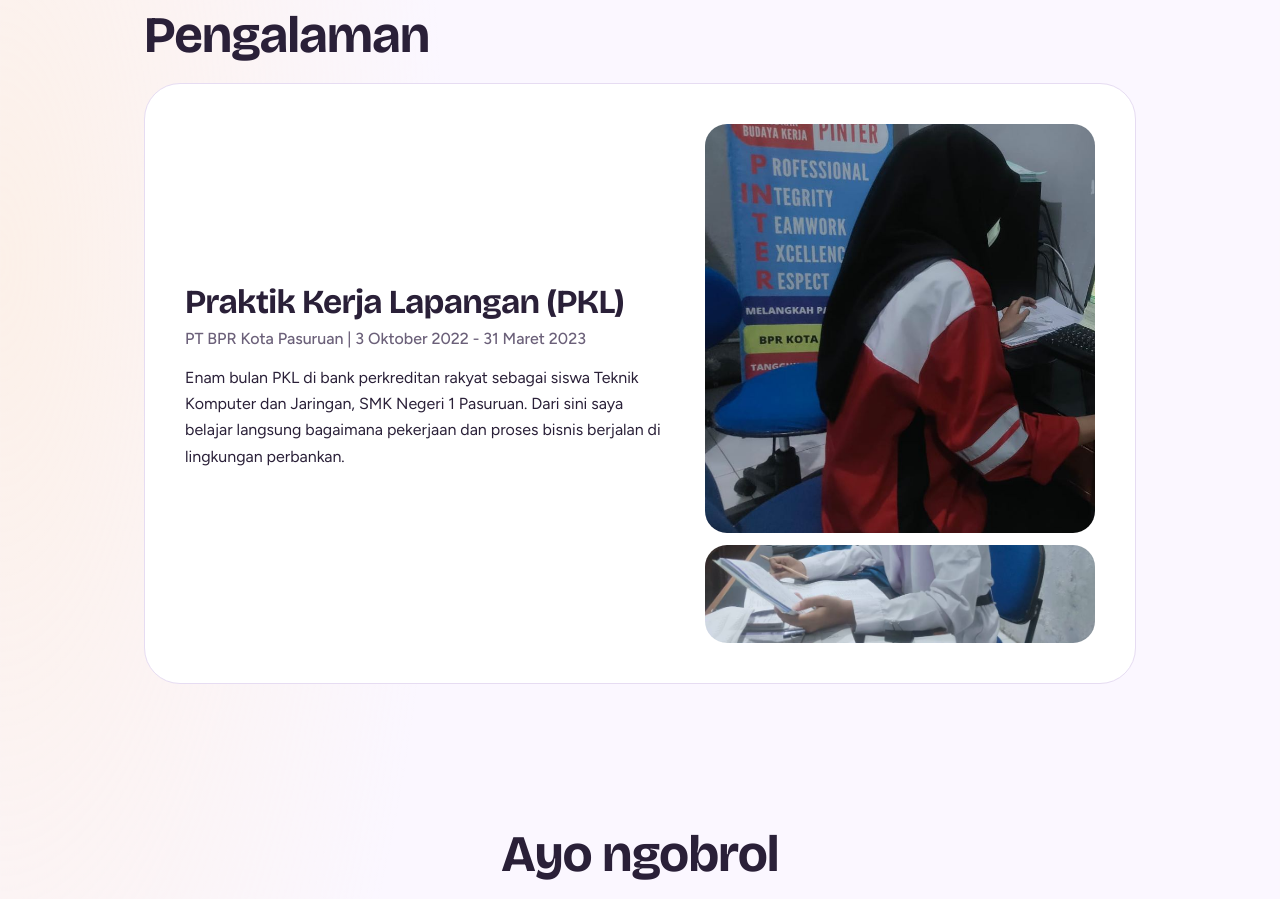
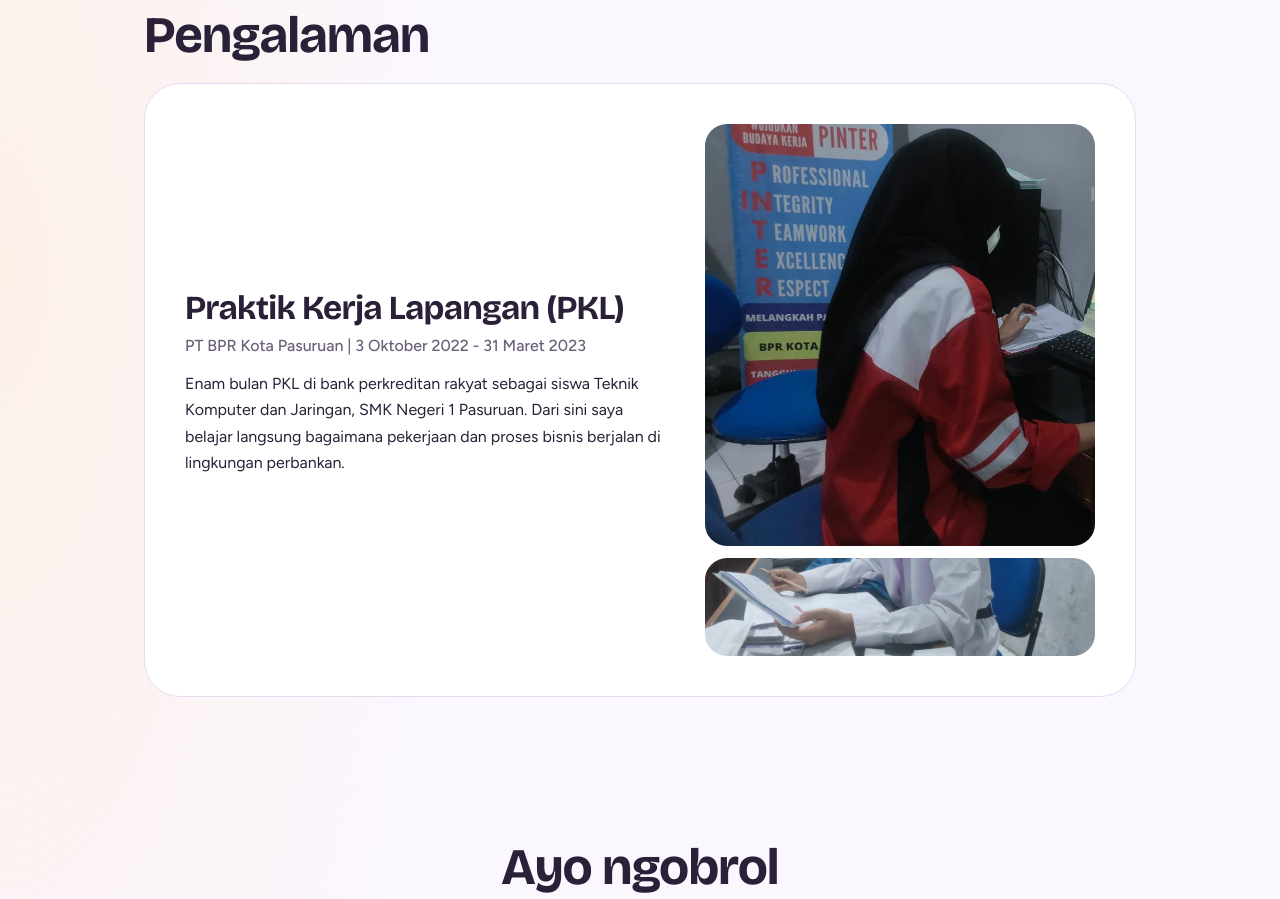
Before and after one commit to najwakussyafira/najwa-portfolio, a plain HTML site: page index.html in a window 1280 px wide. Shown: the part 3140-4039 px from the top of the page. Drawn offline with nearby package versions, Linux system fonts and the light colour scheme.

Commit message:
Update index.html

```diff
--- a/index.html
+++ b/index.html
@@ -130,15 +130,17 @@ body{background:radial-gradient(60% 40% at 6% 0%,color-mix(in srgb,#F6B8E0 40%,t
 .tools h3{font-size:1.15rem;margin-bottom:12px}
 .tags{display:flex;flex-wrap:wrap;gap:8px;margin:0}
 .tags span{background:color-mix(in srgb,var(--accent) 30%,var(--card));padding:6px 15px;border-radius:999px;font-weight:500;font-size:.95rem}
-.exp{display:grid;gap:28px;background:var(--card);border:1px solid var(--line);border-radius:36px;padding:28px}
+
+/* pengalaman (PKL) - foto sudah diperbaiki, tidak terpotong lagi */
+.exp{display:grid;gap:28px;background:var(--card);border:1px solid var(--line);border-radius:36px;padding:28px;height:auto;overflow:visible}
 @media(min-width:800px){.exp{grid-template-columns:1.1fr .9fr;padding:40px;gap:44px;align-items:center}}
 .exp h3{font-size:clamp(1.5rem,3.6vw,2.1rem);margin-bottom:6px}
 .exp p{margin:0 0 12px;max-width:52ch}
 .exp .when{color:var(--soft);font-weight:500}
-.pics{display:grid;gap:12px}
-.pics img{width:100%;display:block;border-radius:22px;object-fit:cover}
-.pics .tall{aspect-ratio:4/4.2}
+.pics{display:grid;gap:12px;align-self:center}
+.pics img{display:block;width:100%;height:auto;max-height:560px;object-fit:contain;border-radius:22px;background:color-mix(in srgb,var(--accent) 14%,var(--card))}
 .exp-wrap{margin-top:8px}
+
 /* contact */
 .contact{text-align:center;padding-bottom:96px}
 .contact p{max-width:44ch;margin:0 auto 28px;color:var(--soft)}
@@ -278,7 +280,7 @@ footer{text-align:center;color:var(--soft);font-size:.9rem;padding:0 24px 40px}
         <p>Enam bulan PKL di bank perkreditan rakyat sebagai siswa Teknik Komputer dan Jaringan, SMK Negeri 1 Pasuruan. Dari sini saya belajar langsung bagaimana pekerjaan dan proses bisnis berjalan di lingkungan perbankan.</p>
       </div>
       <div class="pics">
-        <img class="tall" src="pkl-2.jpg" alt="Najwa saat PKL di BPR Kota Pasuruan" loading="lazy">
+        <img src="pkl-2.jpg" alt="Najwa saat PKL di BPR Kota Pasuruan" loading="lazy">
         <img src="pkl-1.jpg" alt="Najwa mengerjakan dokumen saat PKL" loading="lazy">
       </div>
     </article>
```
